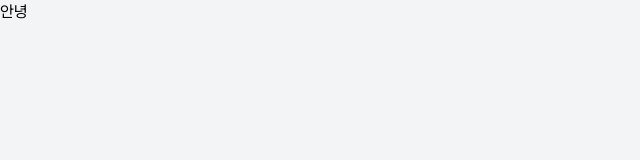
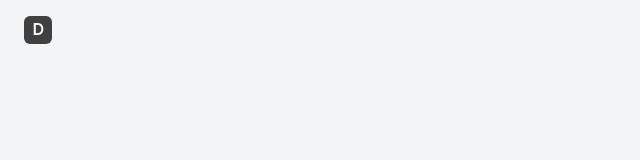
Before and after one commit to Ryuider-JS/duyo, a React (Vite) app: page / in a window 1280 px wide. Shown: the top 160 px of the page, without its empty margins (0-640 px from the left). Built offline with nearby package versions, Linux system fonts and the light colour scheme.

Commit message:
not finish header tomorrow start header

```diff
--- a/src/App.tsx
+++ b/src/App.tsx
@@ -1,7 +1,9 @@
+import Header from './components/header';
+
 function App() {
 	return (
-		<div className="flex h-screen w-screen flex-col justify-between bg-gray-100 text-black">
-			안녕
+		<div className="flex flex-col w-screen h-screen bg-gray-100">
+			<Header />
 		</div>
 	);
 }
--- /dev/null
+++ b/src/components/Header.tsx
@@ -0,0 +1,9 @@
+export default function Header() {
+	return (
+		<div className="flex items-center w-full gap-3 px-6 pt-4">
+			<div className="flex items-center justify-center text-base font-bold rounded-md cursor-pointer size-7 bg-neutral-700 text-neutral-50">
+				D
+			</div>
+		</div>
+	);
+}
```
